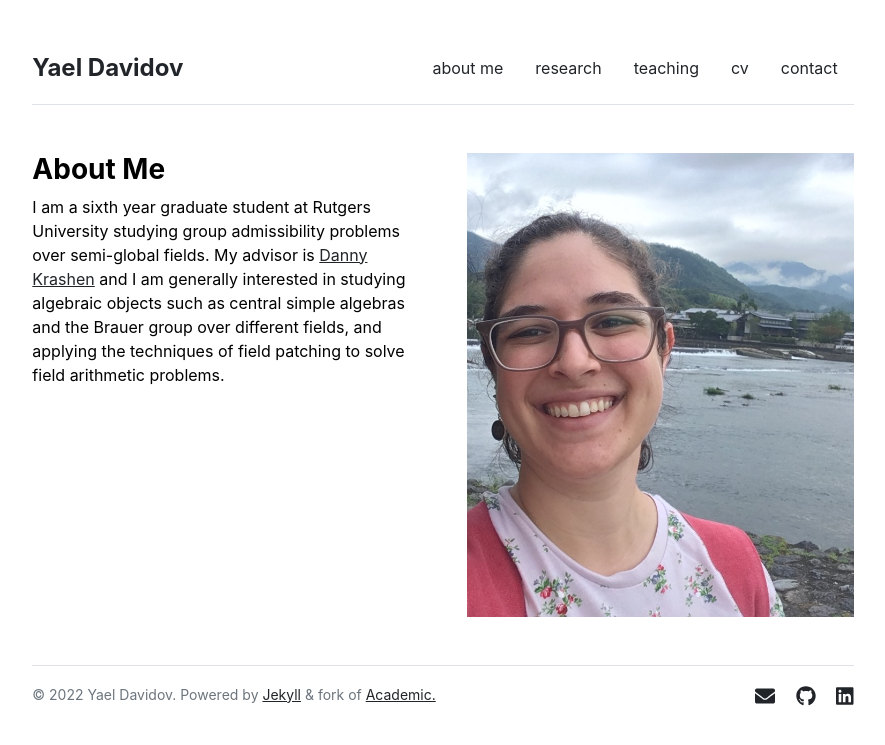
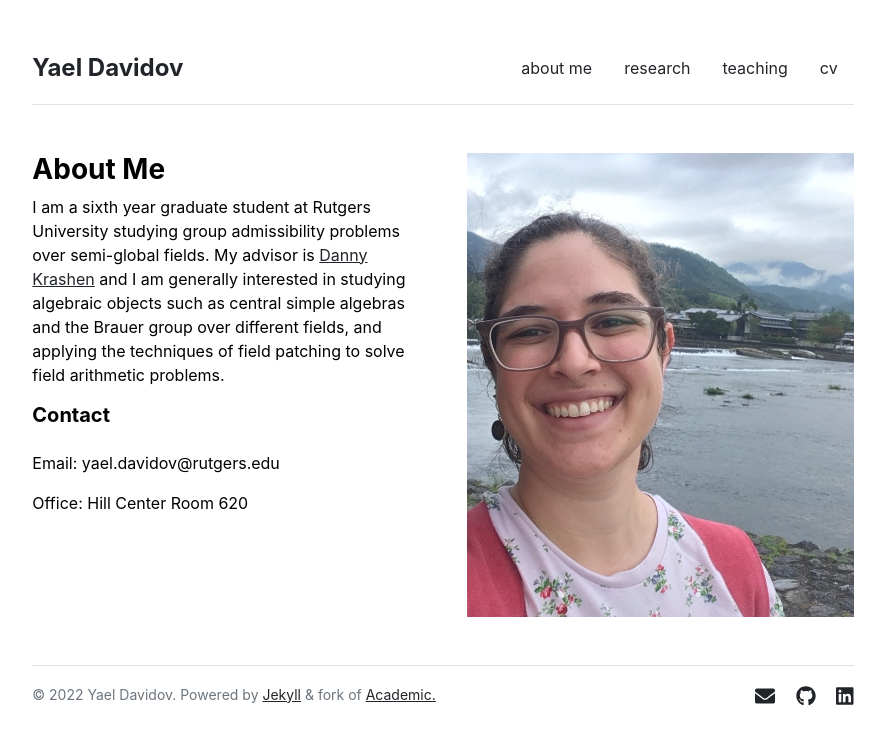
Before and after one commit to yaeldavidov/yaeldavidov.github.io, a Jekyll site: the page built from index.md, in a window 1280 px wide. Shown: the top 745 px of the page, without its empty margins (197-1082 px from the left). Built offline with Jekyll 4.4.1, drawn with Linux system fonts in a browser that asks for light colours.

Commit message:
moved the contact info to home page

```diff
--- a/_data/settings.yml
+++ b/_data/settings.yml
@@ -3,7 +3,7 @@ menu:
 - {name: 'research', url: '/research'}
 - {name: 'teaching', url: '/teaching'}
 - {name: 'cv', url: '/cv'}
-- {name: 'contact', url: '/contact'}
+#- {name: 'contact', url: '/contact'}
 
 teaching:
 - {name: 'Vector Calculus', url: 'vector-calculus'}
--- a/_includes/contact.html
+++ b/_includes/contact.html
@@ -4,10 +4,10 @@
     {% for contact in site.data.settings.contacts %}
     <div class="row g-5 mb-5">
       <div class="col-md-6">
-        <!-- <h4>{{ contact.name }}</h4> -->
+        <h4>{{ contact.name }}</h4>
         <p>{{ contact.title }} | {{ contact.department }}</p>
-        <p>{{ contact.institution }} <!-- | {{ contact.institution_address }}</p> -->
-        <!-- <p>Phone: {{ contact.phone }}</p> -->
+        <p>{{ contact.institution }} | {{ contact.institution_address }}</p>
+    	<p>Phone: {{ contact.phone }}</p>
         <p>Email: {{ contact.email }}</p>
         <p>Office: {{ contact.office }}</p>
       </div>
--- a/_layouts/home.html
+++ b/_layouts/home.html
@@ -6,19 +6,13 @@ layout: default
   <div class="col-md-6">
     <h3 class="fw-bold">About Me</h3>
     {{ content }}
+    <h5 class="fw-bold bp-3 mb-4">Contact</h3>
+    {% for contact in site.data.settings.contacts %}
+    <p>Email: {{ contact.email }}</p>
+    <p>Office: {{ contact.office }}</p>
+    {% endfor %}
   </div>
   <div class="col-md-6">
     <img src="{{ site.github.url }}/assets/img/profile.jpeg" alt="Home" width="100%">
   </div>
 </div>
-
-<!--
-<div class="row g-5 mb-5">
-  <div class="col-md-12">
-    <h3 class="fw-bold border-bottom pb-3 mb-5">Updates</h3>
-    {% for post in site.posts %}
-      <p><a href="{{ site.github.url }}/{{ post.url }}">{{ post.title }}</a> - {{ post.date | date: "%B %-d, %Y" }}</p>
-    {% endfor %}
-  </div>
-</div>
- -->
```
